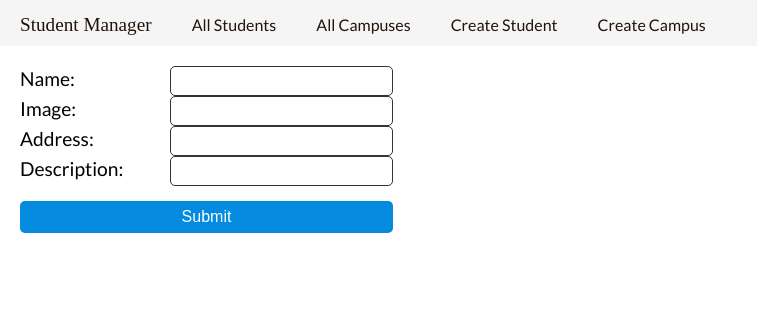
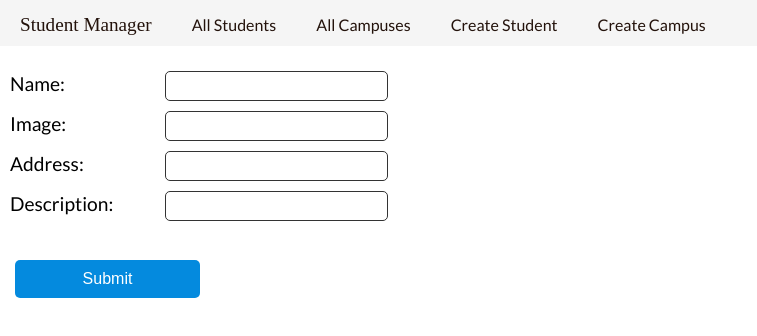
Before and after one commit to jahedev/student-manager, a React (Create React App) app: page /createCampus in a window 1280 px wide. Shown: the top 336 px of the page, without its empty margins (0-757 px from the left). Built offline with nearby package versions, Linux system fonts and the light colour scheme; a web font is replaced by a local one.

Commit message:
finish styling

```diff
--- a/src/components/CreateCampus.js
+++ b/src/components/CreateCampus.js
@@ -49,10 +49,7 @@ class CreateCampus extends Component {
     }
     return (
       <div>
-        <form
-          className='createCampusForm'
-          onSubmit={(e) => this.handleSubmit(e)}
-        >
+        <form className='createForm' onSubmit={(e) => this.handleSubmit(e)}>
           <div>
             <label>Name:</label>
             <input
@@ -88,6 +85,7 @@ class CreateCampus extends Component {
               onChange={(e) => this.handleChange(e)}
             />
           </div>
+          <br />
           <div>
             <input className='btn create-btn' type='submit' value='Submit' />
           </div>
--- a/src/components/CreateStudent.js
+++ b/src/components/CreateStudent.js
@@ -1,23 +1,23 @@
-import React, { Component } from "react"
+import React, { Component } from 'react'
 
-import { Link, Redirect } from "react-router-dom"
+import { Link, Redirect } from 'react-router-dom'
 
 import {
   createStudent,
   getCampusById,
   getStudentById,
   getAllCampuses,
-} from "../redux/reducers"
-import { connect } from "react-redux"
+} from '../redux/reducers'
+import { connect } from 'react-redux'
 
 class CreateStudent extends Component {
   state = {
     redirect: false,
     studentInfo: {
-      first: "",
-      last: "",
-      email: "",
-      image: "",
+      first: '',
+      last: '',
+      email: '',
+      image: '',
       gpa: null,
       CampusId: null,
     },
@@ -46,12 +46,12 @@ class CreateStudent extends Component {
   }
 
   handleSubmit = (e) => {
-    console.log("CAMPUS ID IN SUBMIT FUNCT:", this.state.CampusId)
+    console.log('CAMPUS ID IN SUBMIT FUNCT:', this.state.CampusId)
     e.preventDefault()
     const { first, last, email, image, gpa, CampusId } = this.state.studentInfo
     if (!first || !last || !email || !image || !gpa) {
       console.warn(
-        "Please enter a value for all required (*) fields: studentname, email, image, gpa"
+        'Please enter a value for all required (*) fields: studentname, email, image, gpa'
       )
       return
     }
@@ -81,69 +81,58 @@ class CreateStudent extends Component {
     }
     return (
       <div>
-        <form onSubmit={(e) => this.handleSubmit(e)}>
+        <form className='createForm' onSubmit={(e) => this.handleSubmit(e)}>
           <div>
-            <label>
-              First:
+            <label>First:</label>
             <input
-                type="text"
-                name="first"
+              type='text'
+              name='first'
               onChange={(e) => this.handleChange(e)}
             />
-            </label>
+          </div>
+          <div>
+            <label>Last:</label>
+            <input
+              type='text'
+              name='last'
+              onChange={(e) => this.handleChange(e)}
+            />
           </div>
 
           <div>
-            <label>
-              Last:
+            <label>Email:</label>
             <input
-                type="text"
-                name="last"
+              type='email'
+              name='email'
               onChange={(e) => this.handleChange(e)}
             />
-            </label>
           </div>
 
           <div>
-            <label>
-              Email:
+            <label>Image:</label>
             <input
-                type="email"
-                name="email"
+              type='text'
+              name='image'
               onChange={(e) => this.handleChange(e)}
             />
-            </label>
           </div>
 
           <div>
-            <label>
-              Image:
+            <label>GPA:</label>
             <input
-                type="text"
-                name="image"
+              type='number'
+              step='0.01'
+              name='gpa'
               onChange={(e) => this.handleChange(e)}
             />
-            </label>
           </div>
-
           <div>
-            <label>
-              GPA:
-              <input
-                type="number"
-                step="0.01"
-                name="gpa"
-                onChange={(e) => this.handleChange(e)}
-              />
-            </label>
-          </div>
-
-          <div>
+            <label>Campus:</label>
             <select
-              name="campusSelect"
+              name='campusSelect'
               onChange={(e) => this.handleSelectChange(e)}
             >
-              <option value="">--Select a campus--</option>
+              <option value=''>--Select a campus--</option>
               {this.props.campuses !== undefined ? (
                 this.props.campuses.map((campus, index) => (
                   <option key={index} value={campus.id}>
@@ -155,9 +144,9 @@ class CreateStudent extends Component {
               )}
             </select>
           </div>
-
+          <br />
           <div>
-            <input type="submit" value="Submit" />
+            <input className='btn create-btn' type='submit' value='Submit' />
           </div>
         </form>
       </div>
--- a/src/css/basestyle.css
+++ b/src/css/basestyle.css
@@ -65,11 +65,12 @@ a {
   transition: all 0.2s;
 }
 
-.createCampusForm {
-  padding: 12px 20px;
+.createForm {
+  padding: 12px 10px;
   margin: 8px 0;
   box-sizing: border-box;
   display: inline-block;
+  width: 100%;
 }
 
 input {
@@ -78,6 +79,8 @@ input {
   border: 1px solid #333;
   border-radius: 5px;
   outline: none;
+  margin: 5px;
+  min-width: 150px;
 }
 
 input:hover {
@@ -88,6 +91,12 @@ label {
   font-size: 1.2rem;
   min-width: 150px;
   display: inline-block;
+}
+
+select {
+  padding: 8px 10px;
+  border-radius: 5px;
+  width: 185px;
 }
 
 .btn {
@@ -101,7 +110,8 @@ label {
 
 .create-btn {
   width: 100%;
-  padding: 7px 7px;
+  max-width: 185px;
+  padding: 10px 7px;
 }
 
 .create-btn:hover {
```
Also changed, not shown: 1 other file (tests, documents, lock files or other folders). Lines whose indentation alone changed are shown as unchanged.
